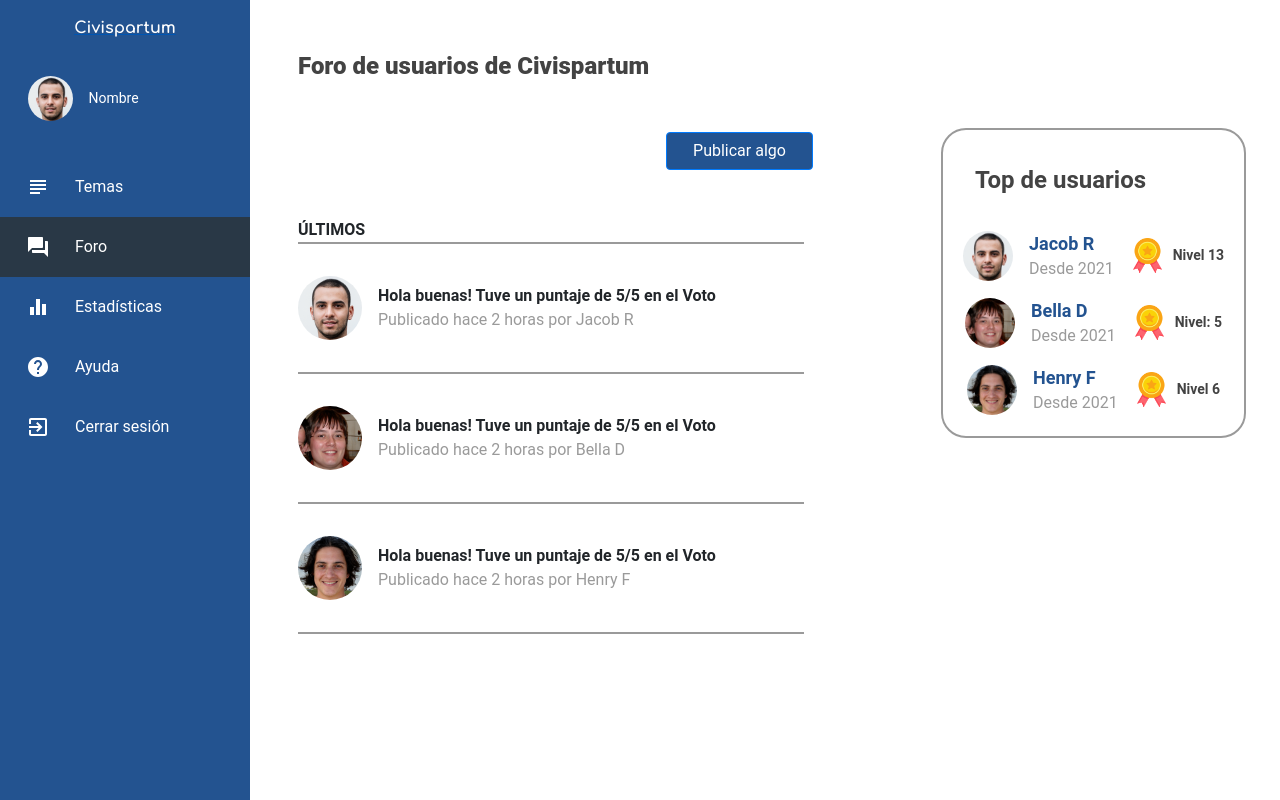
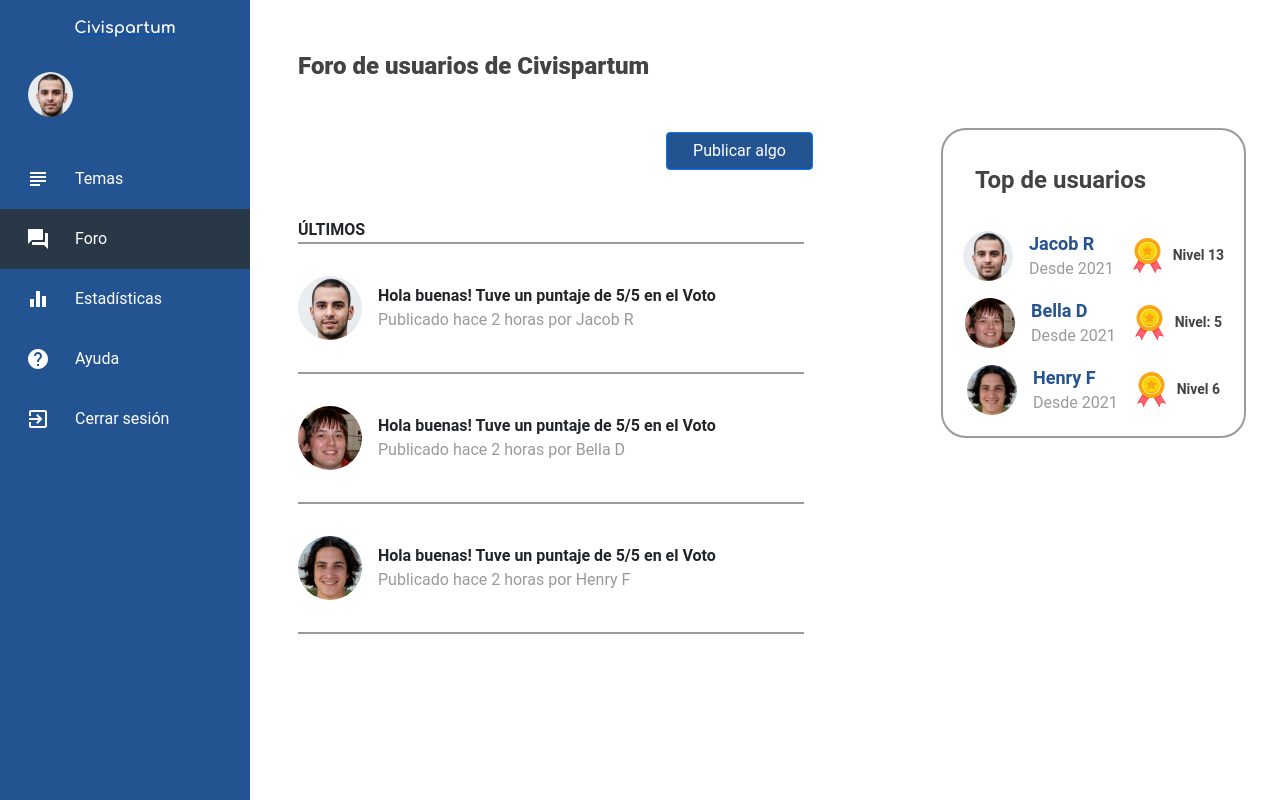
Before and after one commit to srGironR/Civispartum, a React (Create React App) app: page /Foro in a window 1280 px wide. Built offline with nearby package versions, Linux system fonts and the light colour scheme.

Commit message:
Manejo de variables en el flujo de usuario

```diff
--- a/src/components/Dashboard/Sidebar.css
+++ b/src/components/Dashboard/Sidebar.css
@@ -31,7 +31,8 @@
     width: 60%;
     height: auto;
     text-align: start;
-    font-size: 14px;
+    font-size: 20px;
+    font-weight: bold;
     padding: 1rem;
     margin: 0;
 }
--- a/src/components/Dashboard/Sidebar.js
+++ b/src/components/Dashboard/Sidebar.js
@@ -14,7 +14,7 @@ function Sidebar(){
         </div></Link>
         <Link to="/Perfil"><div className="Perfil">
             <img className="PicP" src={ImgP} alt="Imagen de perfil"></img>
-            <p className="Pname">Nombre</p>
+            <p className="Pname">{localStorage.getItem("NombreUsuario")}</p>
         </div></Link>
         <ul className="SidebarList" >
      {SidebarData.map((val, key)=> {
--- a/src/components/Dashboard/main.js
+++ b/src/components/Dashboard/main.js
@@ -14,11 +14,11 @@ import {Link} from 'react-router-dom';
 
 
 function Main(){
-
+    console.log(localStorage.getItem("NombreUsuario"));
+    //var nom = localStorage.getItem("NombreUsuario");
         return(
         <div className="Main-container">
             <SideBar/>
-
             <div className="info-Con">
             <div className="ppalMat">
                 <div className="Title-con">
--- a/src/components/Profile/profile.js
+++ b/src/components/Profile/profile.js
@@ -24,7 +24,7 @@ const Profile=()=>(
             <div className="Profile-info">
                 <img className="imgPer " src={ImgP} alt=""></img>
                 <div className="levelP">
-                    <b className="">Nombre</b>
+                    <b className="">{localStorage.getItem("NombreUsuario")}</b>
                     <div className="TwoLvl">
                     <img className="Medal" src={Medal} alt=" "></img>
                     <p className="lvl"> Nivel: 0</p>
--- a/src/components/login/login.js
+++ b/src/components/login/login.js
@@ -41,7 +41,7 @@ class Login extends React.Component{
         axios.post(url, this.state.form)
         .then(response =>{
             if(response.data === "Ingresa"){
-                localStorage.setItem("NombreUsuario", response.data);
+                localStorage.setItem("NombreUsuario", this.state.form.nombreEst);
                 this.props.history.push("/Temas");
             }else{
                 this.setState({
```
